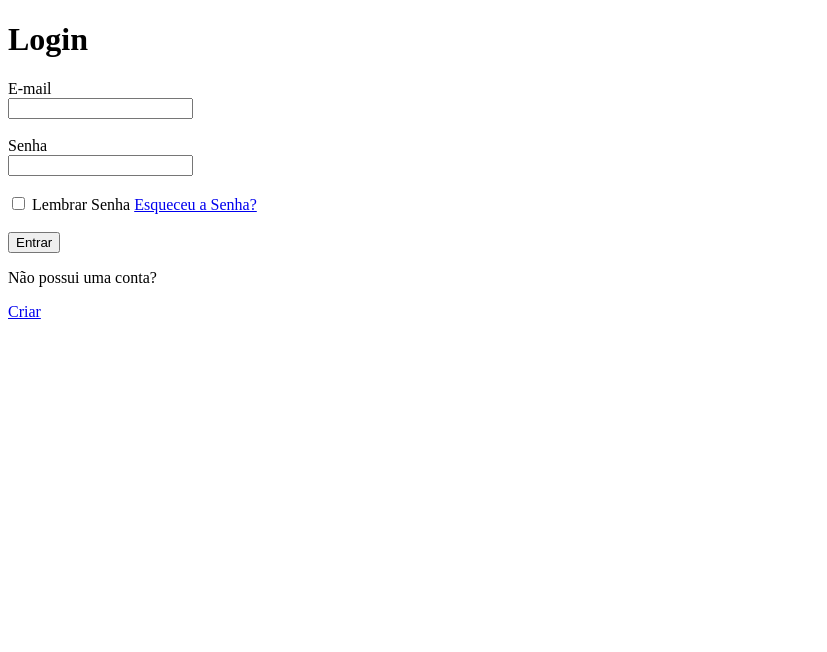
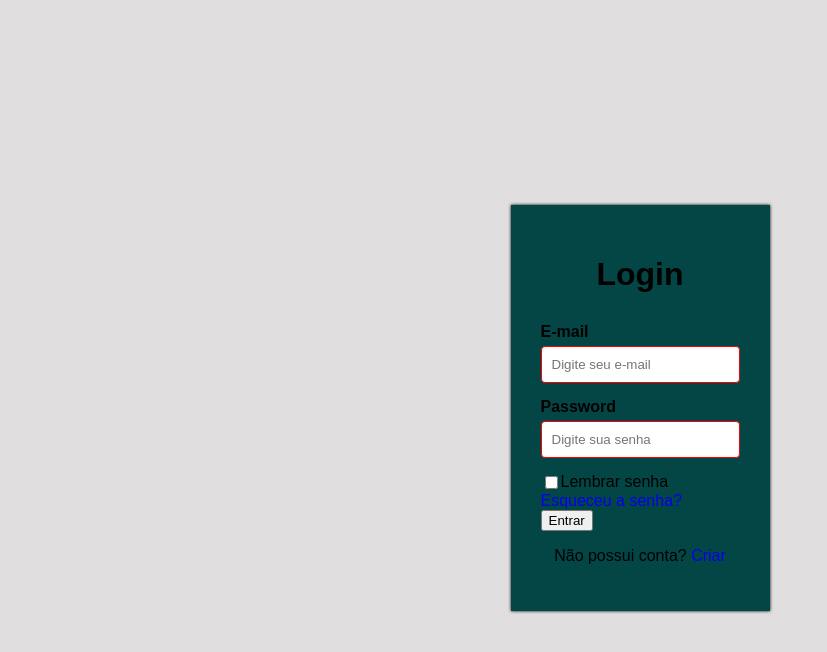
Before and after one commit to meuriz/digitalcollege, a plain HTML site: page ejercicios/ej1.html in a window 1280 px wide. Shown: the whole page, without its empty margins (0-827 px from the left). Drawn offline with Linux system fonts and the light colour scheme.

Commit message:
commit 4

```diff
--- a/ejercicios/ej1.html
+++ b/ejercicios/ej1.html
@@ -3,34 +3,113 @@
 <head>
     <meta charset="UTF-8">
     <meta name="viewport" content="width=device-width, initial-scale=1.0">
+
     <title>Document</title>
+</head>
+    <style>
+        body {
+            font-family: Arial, Helvetica, sans-serif;
+            background-color: rgb(224, 222, 222);
+            display: flex;
+            align-items:center;
+            justify-content: center;
+            height:100vh;
+        }
+        .login-container {
+            background-color: rgb(4, 70, 70);
+            padding: 30px;
+            box-shadow: 0 0 3px; rgba(0,0,0,0.1);
+            border: radius 5px;
+        }
+
+        h1 {
+            text-align: center;
+            margin-bottom: 30px;
+
+         }
+
+       .label-input-text {
+         font-weight: bold;
+         display: block;
+         margin-bottom: 5px;
+         }
+
+        input[type="email"],
+
+        input[type="password"] {
+        padding: 10px;
+        margin-bottom: 15px;
+        border: 1px solid ; color:red;
+        border-radius: 4px;
+        width: 100%;
+        box-sizing: border-box;
+
+        }
+        input[type="submit"]:hover{
+            width: 100%;
+            padding: 10px;
+            background-color: yellow;
+            border-radius: none;
+            color: blue;
+            border-radius: 4px;
+            font-size: 16px;
+            cursor: pointer;
+
+        }
+
+    .passwor-option {
+        display: flex;
+        justify-content: space-between;
+        gap: 15px;
+        margin-bottom: 15px;
+
+    }
+    .remember-container {
+        display:flex ;
+
+    }
+    a {
+        text-decoration: none;
+    }
+    a:hover {
+        text-decoration: underline;
+
+    }
+    p {
+        text-align: center;
+    }
+    </style>
+
+
+
+<body>
+    <div class="login-container">
+     <h1>Login</h1>
 
     <form>
 
-        <h1> Login</h1>
-        <label form="e-mail">E-mail</label>
-        <br>
-        <input id="e-mail" type="email">
-        <br><br>
-        <label form="Senha">Senha</label>
-        <br>
-        <input id="Senha" type="Senha">
-        <br><br>
-        <input id="idDoCheckbox"type="checkbox">
-        <label form="idDoCheckbox">Lembrar Senha</label>
-        <a href="target=">Esqueceu a Senha?</a></a>
-        <br><br>
-        <button type="submit">Entrar</button>
-        <p>Não possui uma conta?</p>
-        <a href="target=">Criar</a>
+        <label class="label-input-text" for="email">E-mail</label>
+            <input type="email" id="email" placeholder="Digite seu e-mail" required>
+            <label class="label-input-text" for="password">Password</label>
+            <input type="password" id="password" placeholder="Digite sua senha">
+            <div class="password-options">
+                <div class="remember-container">
+                    <input type="checkbox" id="remember">
+                    <label for="remember">Lembrar senha</label>
+                </div>
+                <a href="#">Esqueceu a senha?</a>
+            </div>
+            <input type="submit" value="Entrar">
 
+            <p>Não possui conta? <a href="#">Criar</a> </p>
 
 
 
 
     </form>
-</head>
-<body>
+</div>
+
+
 
 </body>
 </html>
```
